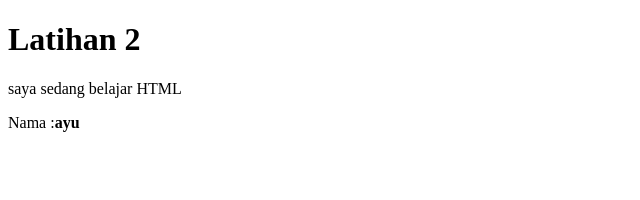
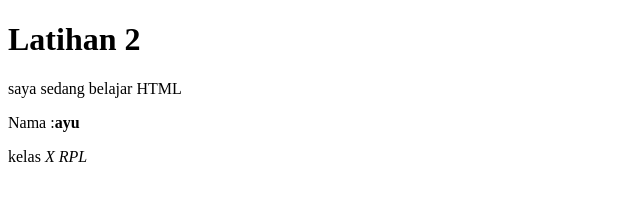
Before and after one commit to anggraeni234/latihan2, a plain HTML site: page index.html in a window 1280 px wide. Shown: the full height of the page, 0-640 px from the left. Drawn offline with Linux system fonts and the light colour scheme.

Commit message:
menampilkan kelas

```diff
--- a/index.html
+++ b/index.html
@@ -11,6 +11,7 @@
 <h1>Latihan 2</h2>
 <p>saya sedang belajar HTML</p>
 <p>Nama :<b>ayu</b></p>
+<p>kelas <i>X RPL</i></p>
 </body>
 
 </html>
```
